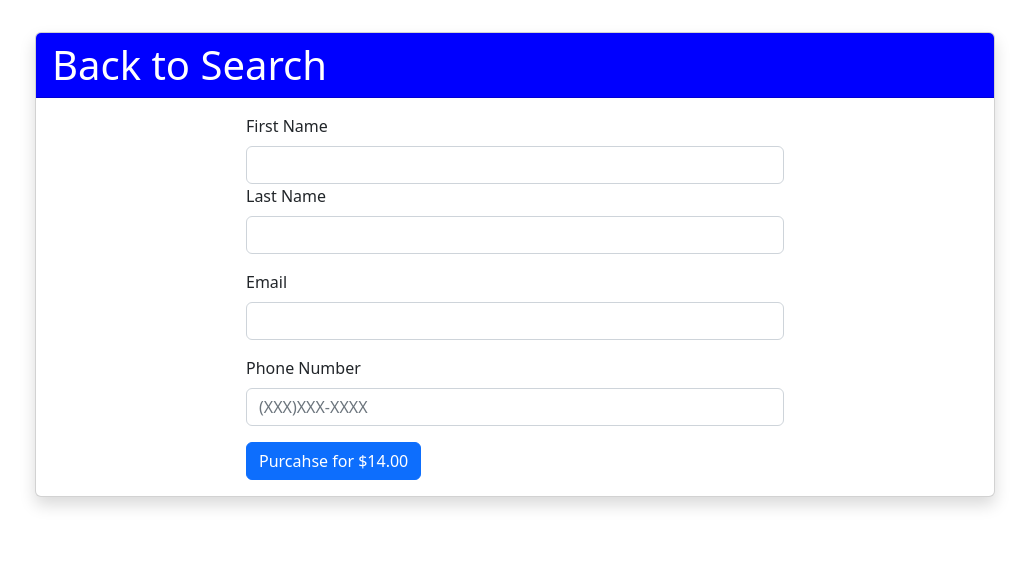
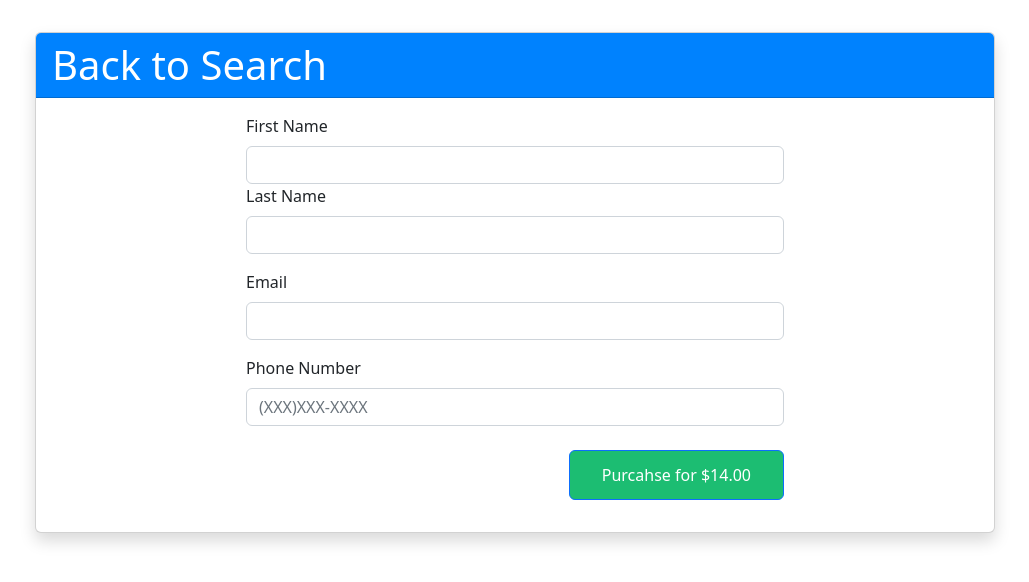
Before and after one commit to andymcbeath/Spot-FE-Challenge, a React (Vite) app: page / in a window 1280 px wide. Shown: the top 582 px of the page, without its empty margins (125-1154 px from the left). Built offline with nearby package versions, Linux system fonts and the light colour scheme.

Commit message:
Added prettier and styled the button

```diff
--- a/src/App.css
+++ b/src/App.css
@@ -1,7 +1,17 @@
-#Purchase {
-  background-color: green;
-  color: green;
+html {
+  scroll-behavior: smooth;
 }
+
+.btn {
+  background-color: rgb(28, 189, 114);
+  color: white;
+  padding-top: .75rem;
+  padding-bottom: .75rem;
+  padding-left: 2rem;
+  padding-right: 2rem;
+  margin-top: 1.5rem;
+}
+
 .modal {
   position: fixed;
   z-index: 1;
--- a/src/App.jsx
+++ b/src/App.jsx
@@ -1,5 +1,4 @@
 import React from "react"
-import './App.css'
 import Reservations from "./component/Form";
 import 'bootstrap/dist/css/bootstrap.min.css';
 
--- a/src/component/Form.jsx
+++ b/src/component/Form.jsx
@@ -1,23 +1,21 @@
-import React from 'react';
-import Button from 'react-bootstrap/Button';
-import Col from 'react-bootstrap/Col';
-import Form from 'react-bootstrap/Form';
-import Row from 'react-bootstrap/Row'
-import { Formik } from 'formik';
-import * as Yup from 'yup';
-import Card from 'react-bootstrap/Card'
-import axios from 'axios';
-import Modal from './Modal';
-import { useState }from "react"
-
+import React from "react";
+import Button from "react-bootstrap/Button";
+import Col from "react-bootstrap/Col";
+import Form from "react-bootstrap/Form";
+import Row from "react-bootstrap/Row";
+import { Formik } from "formik";
+import * as Yup from "yup";
+import Card from "react-bootstrap/Card";
+import axios from "axios";
+import Modal from "./Modal";
+import { useState } from "react";
 
 const schema = Yup.object().shape({
   firstName: Yup.string().required(),
   lastName: Yup.string().required(),
-  email: Yup.string().email('the email address is invalid').required(),
+  email: Yup.string().email("the email address is invalid").required(),
   phoneNumber: Yup.string().matches(/^\(\d{3}\)\d{3}-\d{4}$/, "Invalid phone number"),
 });
-
 
 export default function Reservations() {
   const [showModal, setShowModal] = useState(false);
@@ -31,34 +29,36 @@ export default function Reservations() {
       console.error(error);
       alert("Form submission failed");
     }
-  }
+  };
 
   const handleCloseModal = () => setShowModal(false);
 
   return (
-    <div style={{ display: "flex", flexDirection: "column", alignItems: "center", paddingTop: "2rem", paddingBottom: "3rem"}}>
-      <Card className="shadow d-flex flex-column align-items-center" style={{width: "75%"}} >
-        <Card.Header as="h1" style={{ backgroundColor: "blue", color: "white", width: "100%" }}>Back to Search</Card.Header>
+    <div
+      style={{
+        display: "flex",
+        flexDirection: "column",
+        alignItems: "center",
+        paddingTop: "2rem",
+        paddingBottom: "3rem",
+      }}
+    >
+      <Card className="shadow d-flex flex-column align-items-center" style={{ width: "75%" }}>
+        <Card.Header as="h1" style={{ backgroundColor: "rgb(00,130, 254)", color: "white", width: "100%" }}>
+          Back to Search
+        </Card.Header>
         <Card.Body className="d-flex flex-column align-items-center">
           <Formik
             validationSchema={schema}
             initialValues={{
-              firstName: '',
-              lastName: '',
-              email: '',
-              phoneNumber: '',
+              firstName: "",
+              lastName: "",
+              email: "",
+              phoneNumber: "",
             }}
             onSubmit={handleSubmit}
           >
-            {({
-              handleSubmit,
-              handleChange,
-              handleBlur,
-              values,
-              touched,
-              isValid,
-              errors,
-            }) => (
+            {({ handleSubmit, handleChange, handleBlur, values, touched, isValid, errors }) => (
               <Form noValidate onSubmit={handleSubmit}>
                 <Row className="mb-3">
                   <Form.Group as={Col} md="12" hasvalidation="true" controlId="validationFormik01">
@@ -70,7 +70,9 @@ export default function Reservations() {
                       onChange={handleChange}
                       onBlur={handleBlur}
                       isValid={touched.firstName && !errors.firstName}
-                      className={touched.firstName && !errors.firstName ? 'is-valid' : touched.firstName ? 'is-invalid' : ''}
+                      className={
+                        touched.firstName && !errors.firstName ? "is-valid" : touched.firstName ? "is-invalid" : ""
+                      }
                     />
                     <Form.Control.Feedback type="invalid">Please enter your first name!</Form.Control.Feedback>
                     <Form.Control.Feedback>Thank you!</Form.Control.Feedback>
@@ -84,13 +86,15 @@ export default function Reservations() {
                       onChange={handleChange}
                       onBlur={handleBlur}
                       isValid={touched.lastName && !errors.lastName}
-                      className={touched.lastName && !errors.lastName ? 'is-valid' : touched.lastName ? 'is-invalid' : ''}
+                      className={
+                        touched.lastName && !errors.lastName ? "is-valid" : touched.lastName ? "is-invalid" : ""
+                      }
                     />
                     <Form.Control.Feedback type="invalid">Please provide your last name!</Form.Control.Feedback>
                     <Form.Control.Feedback>Thank you!</Form.Control.Feedback>
                   </Form.Group>
                 </Row>
-                <Row className="mb-12" style={{ paddingBottom: "1rem"}}>
+                <Row className="mb-12" style={{ paddingBottom: "1rem" }}>
                   <Form.Group as={Col} md="12" controlId="validationFormik01">
                     <Form.Label>Email</Form.Label>
                     <Form.Control
@@ -100,13 +104,13 @@ export default function Reservations() {
                       onChange={handleChange}
                       onBlur={handleBlur}
                       isValid={touched.email && !errors.email}
-                      className={touched.email && !errors.email ? 'is-valid' : touched.email ? 'is-invalid' : ''}
+                      className={touched.email && !errors.email ? "is-valid" : touched.email ? "is-invalid" : ""}
                     />
                     <Form.Control.Feedback type="invalid">Please provide a valid email!</Form.Control.Feedback>
                     <Form.Control.Feedback>Thank you!</Form.Control.Feedback>
                   </Form.Group>
                 </Row>
-                <Row className="mb-6" style={{ paddingBottom: "1rem"}}>
+                <Row className="mb-6" style={{ paddingBottom: "1rem" }}>
                   <Form.Group as={Col} md="12" controlId="validationFormik02">
                     <Form.Label>Phone Number</Form.Label>
                     <Form.Control
@@ -116,13 +120,25 @@ export default function Reservations() {
                       onChange={handleChange}
                       placeholder="(XXX)XXX-XXXX"
                       isValid={touched.phoneNumber && !errors.phoneNumber}
-                      className={touched.phoneNumber && !errors.phoneNumber ? 'is-valid' : touched.phoneNumber ? 'is-invalid' : ''}
+                      className={
+                        touched.phoneNumber && !errors.phoneNumber
+                          ? "is-valid"
+                          : touched.phoneNumber
+                          ? "is-invalid"
+                          : ""
+                      }
                     />
-                    <Form.Control.Feedback type="invalid">Please enter a valid US phone number in the format (XXX)XXX-XXXX</Form.Control.Feedback>
+                    <Form.Control.Feedback type="invalid">
+                      Please enter a valid US phone number in the format (XXX)XXX-XXXX
+                    </Form.Control.Feedback>
                     <Form.Control.Feedback>Thank you!</Form.Control.Feedback>
                   </Form.Group>
+                  <div className="d-flex justify-content-end">
+                    <Button className="Purchase" type="submit">
+                      Purcahse for $14.00
+                    </Button>
+                  </div>
                 </Row>
-                <Button className ="Purchase" type="submit">Purcahse for $14.00</Button>
               </Form>
             )}
           </Formik>
@@ -132,5 +148,5 @@ export default function Reservations() {
         <p>Thank you for submitting the form!</p>
       </Modal>
     </div>
-  )
+  );
 }
--- a/src/main.jsx
+++ b/src/main.jsx
@@ -1,5 +1,6 @@
 import React from 'react'
-import ReactDOM from 'react-dom'
+import { StrictMode } from 'react'
+import { createRoot } from 'react-dom/client'
 import App from './App'
 import axios from 'axios'
 import './App.css'
@@ -7,9 +8,11 @@ import './App.css'
 axios.defaults.baseURL =
   process.env.NODE_ENV === "development" ? "http://localhost:8001/api" : "production-url/api"
 
-ReactDOM.render(
-  <React.StrictMode>
-    <App />
-  </React.StrictMode>,
-  document.getElementById('root')
-);
+  const rootElement = document.getElementById("root");
+  const root = createRoot(rootElement);
+
+  root.render(
+    <StrictMode>
+      <App />
+    </StrictMode>
+  );
```
